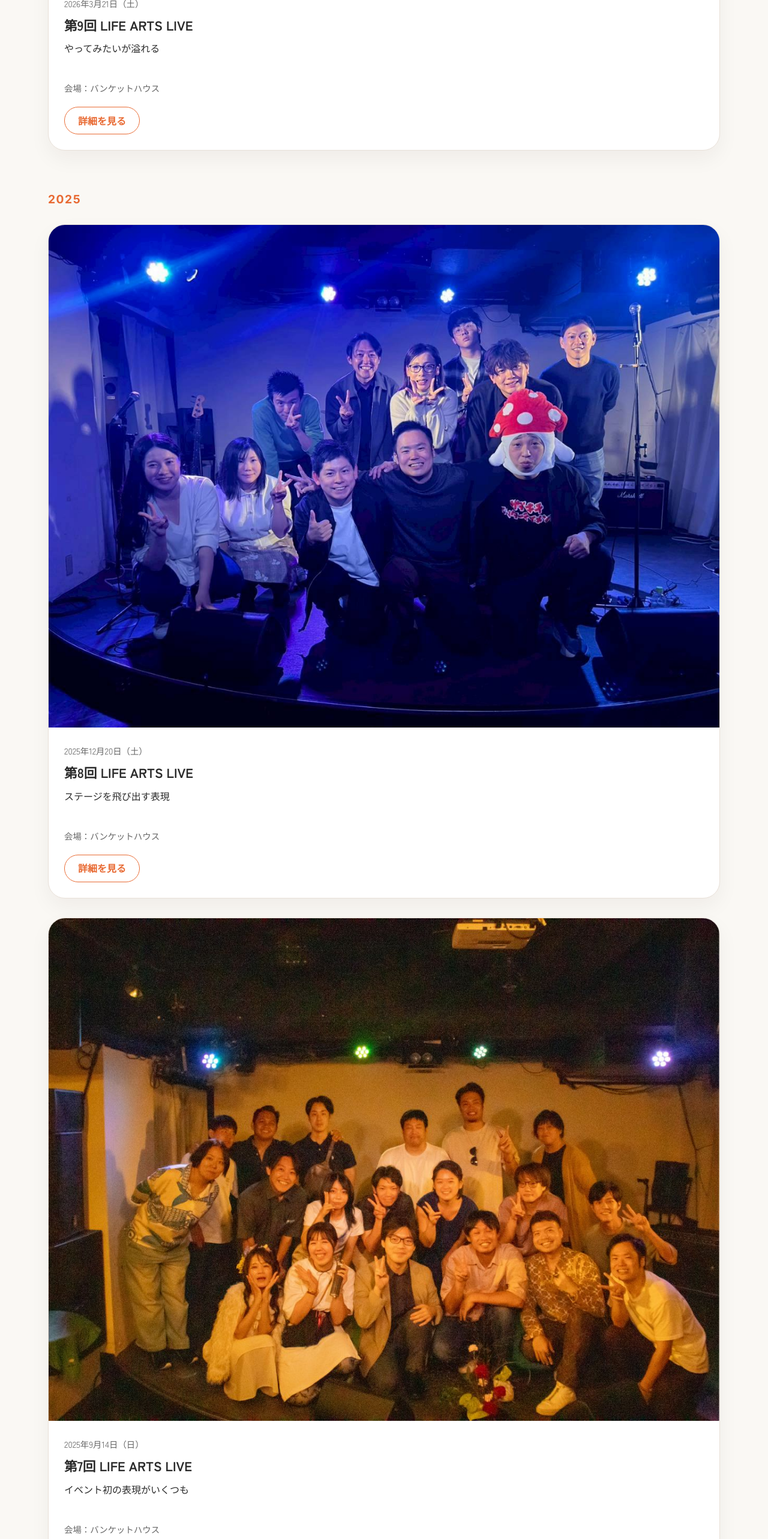
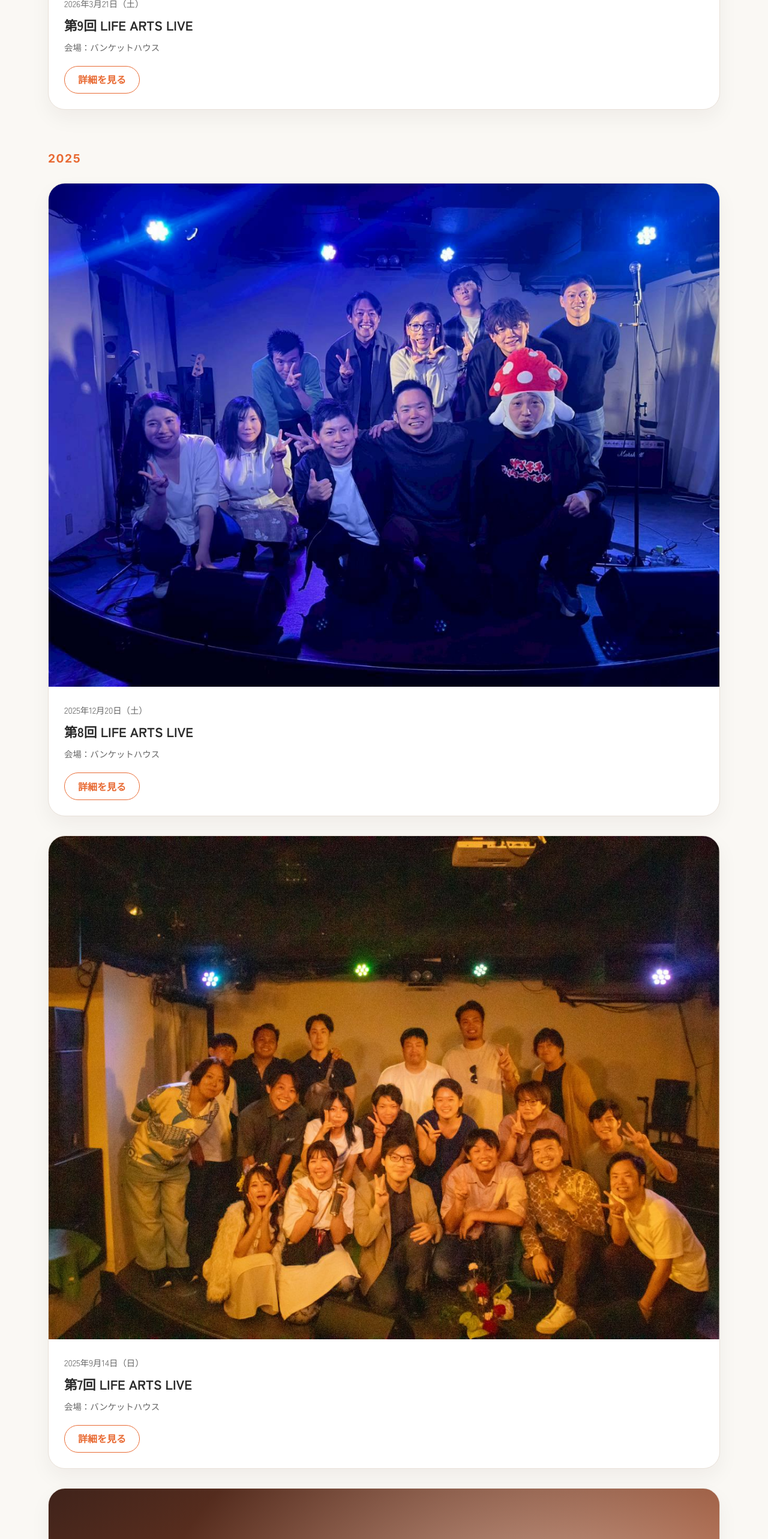
Before and after one commit to araragi0040-jpg/life-arts-live-museum, a Next.js app: page /archive in a window 1280 px wide. Shown: the part 1382-3948 px from the top of the page at 60% size. Built offline with nearby package versions, Linux system fonts and the light colour scheme.

Commit message:
Update events.ts

```diff
--- a/src/data/events.ts
+++ b/src/data/events.ts
@@ -10,9 +10,9 @@ export const events: Event[] = [
     venue: "バンケットハウス",
     venueUrl: "https://www.instagram.com/banquethouse?utm_source=ig_web_button_share_sheet&igsh=ZDNlZDc0MzIxNw==",
     coverImage: "/images/archive/09/cover.jpg",
-    shortText: "やってみたいが溢れる",
+    /*shortText: "やってみたいが溢れる",
     themeText:
-      "歌唱をはじめ、踊りや劇・バンドなど様々な形が溢れた日",
+      "歌唱をはじめ、踊りや劇・バンドなど様々な形が溢れた日",*/
     galleryImages: [
       "/images/archive/09/photo01.jpg",
       "/images/archive/09/photo02.jpg",
@@ -41,9 +41,9 @@ export const events: Event[] = [
     venue: "バンケットハウス",
     venueUrl: "https://www.instagram.com/banquethouse?utm_source=ig_web_button_share_sheet&igsh=ZDNlZDc0MzIxNw==",
     coverImage: "/images/archive/08/cover.jpg",
-    shortText: "ステージを飛び出す表現",
+    /*shortText: "ステージを飛び出す表現",
     themeText:
-      "各々の想いをステージの幅を超えて表現した日",
+      "各々の想いをステージの幅を超えて表現した日",*/
     galleryImages: [
       "/images/archive/08/photo01.svg",
       "/images/archive/08/photo02.svg",
@@ -72,9 +72,9 @@ export const events: Event[] = [
     venue: "バンケットハウス",
     venueUrl: "https://www.instagram.com",
     coverImage: "/images/archive/07/cover.jpg",
-    shortText: "イベント初の表現がいくつも",
+    /*shortText: "イベント初の表現がいくつも",
     themeText:
-      "新しい挑戦の日",
+      "新しい挑戦の日",*/
     galleryImages: [
       "/images/archive/07/photo01.jpg",
       "/images/archive/07/photo02.jpg",
```
